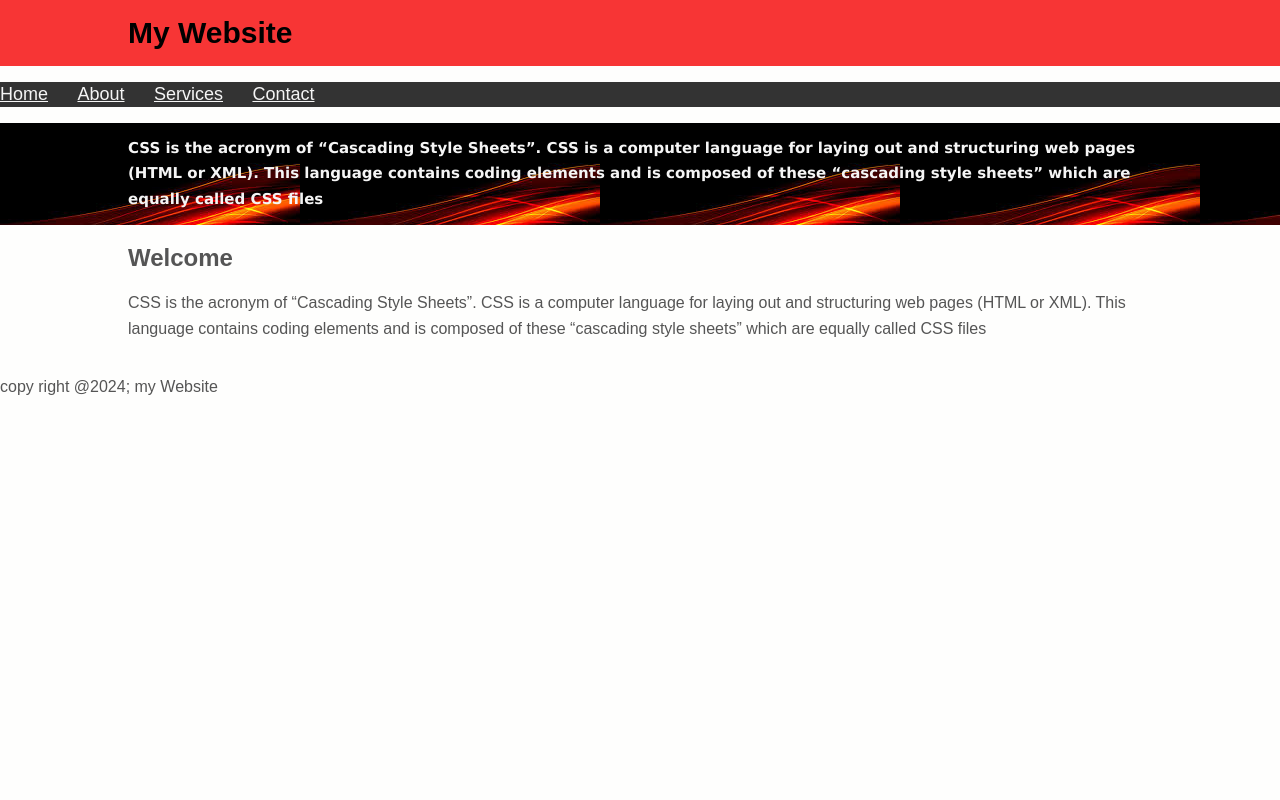
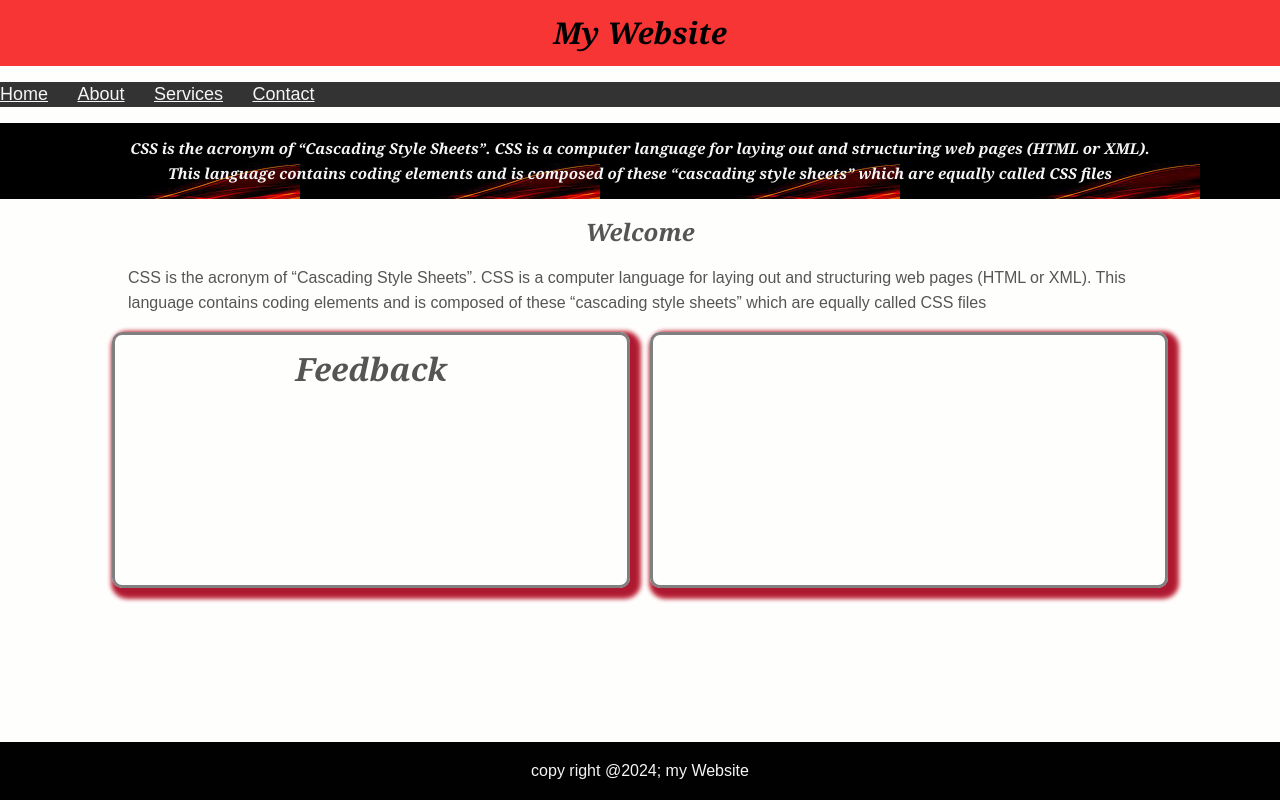
Before and after one commit to KavyaKharvi/MyWebsite, a plain HTML site: page index.html in a window 1280 px wide. Drawn offline with Linux system fonts and the light colour scheme.

Commit message:
this is my website commit

```diff
--- a/index.css
+++ b/index.css
@@ -16,7 +16,7 @@ body{
     background-color:rgb(247, 53, 53);
     color:black;
     font-size:15px;
-    position: relative;
+    position: sticky;
 
 }
 #navbar{
@@ -57,3 +57,49 @@ body{
     padding: 20px;
     margin-top: 40%;
 }
+#contact{
+    text-align: center;
+    text-decoration-style: dotted;
+    text-orientation: calc();
+    -ms-text-size-adjust: initial;
+
+}
+h1{
+    text-align: center;
+    text-shadow: #a31010;
+    font-style: italic;
+    font-family: Cambria, Cochin, Georgia, Times, 'Times New Roman', serif;
+}
+footer{
+    background-color: rgb(1, 1, 1);
+    text-align: center;
+    position:fixed;
+    color: #f5f5f5;
+    width: 100%;
+    bottom: 0px;
+}
+.left{
+    height: 250px;
+    width:40%;
+    /* background-image: url(mypicture.jpg); */
+    box-shadow: 5px 5px 5px 5px rgb(174, 25, 50), 5px 5px 5px 5px lightcoral;
+
+    border-radius: 10px;
+    overflow: auto;
+    border: 3px solid gray;
+}
+.right{
+    height: 250px;
+    width:40%;
+    border-radius: 10px;
+    border: 3px solid gray;
+    box-shadow: 5px 5px 5px 5px rgb(174, 25, 50), 5px 5px 5px 5px lightcoral;
+
+}
+.details-area{
+   display: flex;
+   flex-direction: row;
+   gap: 20px;
+   align-items: center;
+   justify-content: center;
+}
--- a/index.html
+++ b/index.html
@@ -17,7 +17,7 @@
             <li><a href="#">Home</a></li>
             <li><a href="#">About</a></li>
             <li><a href="#">Services</a></li>
-            <li><a href="#">Contact</a></li>
+            <li><a href="contact.html">Contact</a></li>
         </ul>
         </div>
         </nav>
@@ -39,11 +39,17 @@
 
         </aside> -->
     </div>
+    <div class="details-area">
+    <div class="left">
+        <h1>Feedback</h1>
+    <!-- <p style="margin: 5px">ipsum dolor sit amet consectetur adipisicing elit. Corrupti aspernatur excepturi suscipit officia asperiores vel maxime. Debitis commodi nemo laboriosam illo recusandae inventore illum quo, nesciunt praesentium nostrum eius tempore!</p>
+    </div> -->
+    </div>
+    <div class="right"></div>
+    </div>
     <footer>
         <p>copy right @2024; my Website </p>
-
     </footer>
-
 
 </body>
 </html>
```
Also changed, not shown: contact.html (added, +16 -0 lines), 1 other file.
